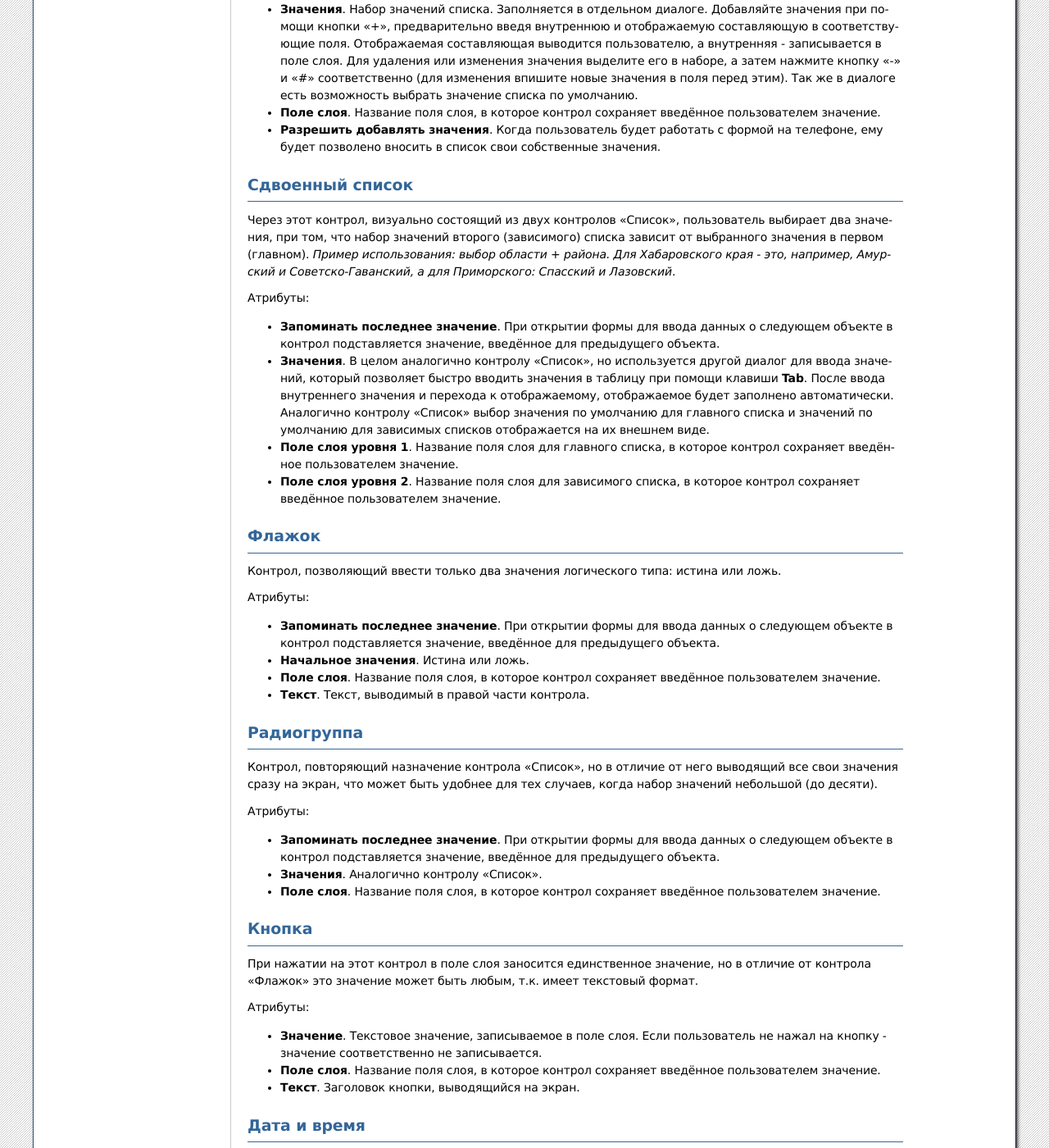
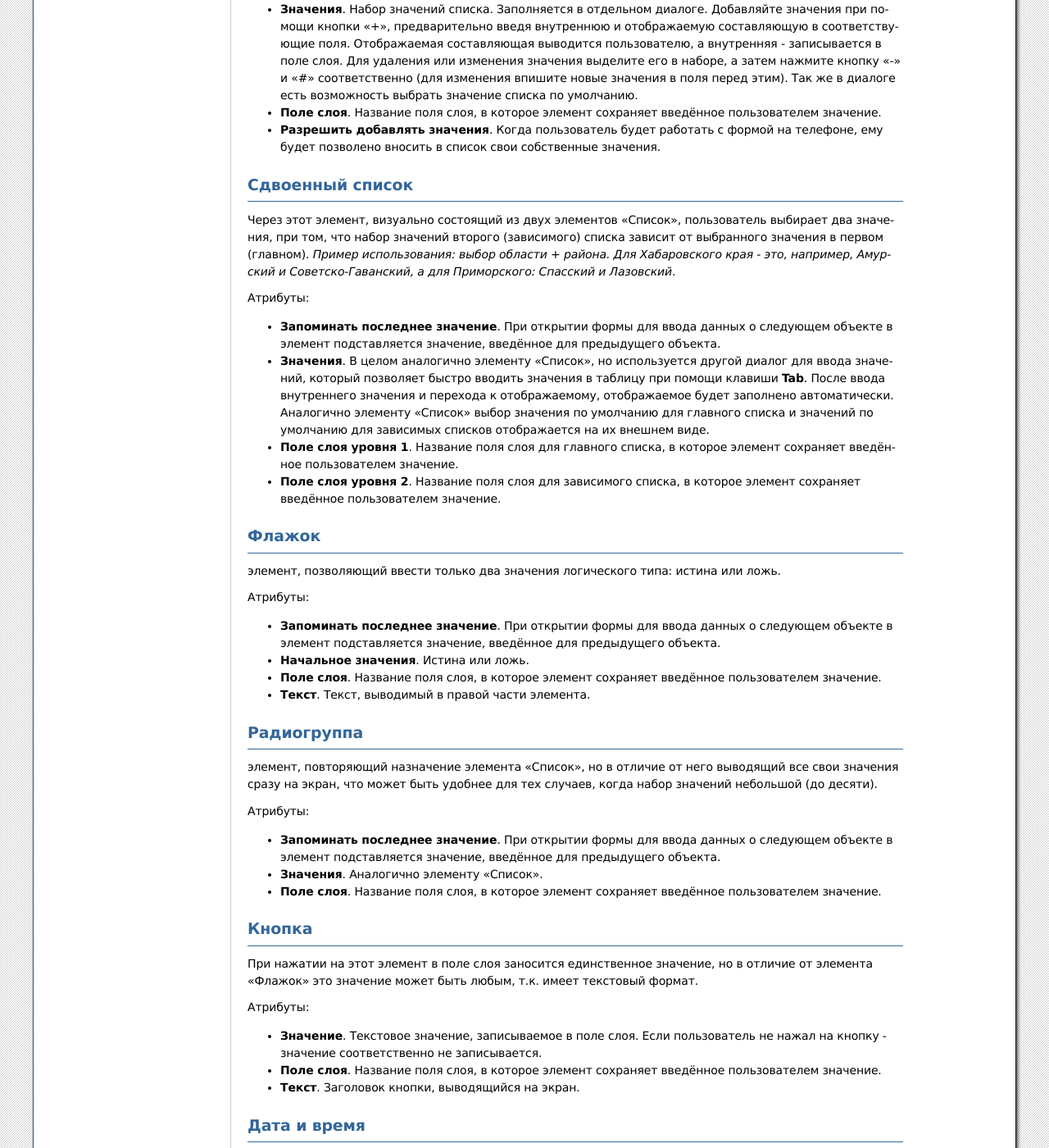
Before and after one commit to nextgis/docs_formbuilder, a Sphinx documentation site: the page built from source/controls.rst, in a window 1280 px wide and 1400 px high, scrolled down 1000 px. Shown: the whole window at 82% size. Built offline with Sphinx 7.4.7, drawn with Linux system fonts in a browser that asks for light colours; formulas are drawn with MathJax 3; some of the changed text lies outside the part shown.

Commit message:
Контролы -> Элементы формы

```diff
--- a/source/controls.rst
+++ b/source/controls.rst
@@ -2,15 +2,15 @@
 
 .. _ngfb_controls:
 
-Контролы и их атрибуты
-======================
+Элементы формы и их атрибуты
+============================
 
 .. _ngfb_control_text:
 
 Текст
 -----
 
-Простой текст, используется для декорации. *Пример типового использования - для "подписей контролов", когда над каждым контролом можно описать его назначение или название*.
+Простой текст, используется для декорации. *Пример типового использования - для "подписей элементов", когда над каждым элементом можно описать его назначение или название*.
 
 Атрибуты:
 
@@ -21,7 +21,7 @@
 Пробел
 ------
 
-Пустое пространство. *Можно использовать для создания промежутков между группами однотипных контролов*.
+Пустое пространство. *Можно использовать для создания промежутков между группами однотипных элементов*.
 
 Атрибуты отсутствуют.
 
@@ -30,14 +30,14 @@
 Текстовое поле
 --------------
 
-В этот контрол пользователь вводит текст. На итоговом устройстве может играть роль как строки (line edit), так и большого контейнера с текстом (text edit). *Пример использования: ФИО человека, собирающего данные*.
+В этот элемент пользователь вводит текст. На итоговом устройстве может играть роль как строки (line edit), так и большого контейнера с текстом (text edit). *Пример использования: ФИО человека, собирающего данные*.
 
 Атрибуты:
 
-* **Запоминать последнее значение**. При открытии формы для ввода данных о следующем объекте в контрол подставляется значение, введённое для предыдущего объекта.
-* **Макс. число строк**. Сколько максимум строк текста может ввести пользователь в этот контрол.
-* **Начальный текст**. Исходный текст контрола.
-* **Поле слоя**. Название поля слоя, в которое контрол сохраняет введённое пользователем значение.
+* **Запоминать последнее значение**. При открытии формы для ввода данных о следующем объекте в элемент подставляется значение, введённое для предыдущего объекта.
+* **Макс. число строк**. Сколько максимум строк текста может ввести пользователь в этот элемент.
+* **Начальный текст**. Исходный текст элемента.
+* **Поле слоя**. Название поля слоя, в которое элемент сохраняет введённое пользователем значение.
 * **Только цифры**. Задаёт ограничение пользователю на ввод: разрешены только цифры. Примечание: в программе не отслеживается соответствие значения этого атрибута и значения атрибута "Начальный текст".
 
 .. _ngfb_control_combobox:
@@ -45,14 +45,14 @@
 Список
 ------
 
-Через этот контрол пользователь выбирает одно значение из нескольких, заранее введённых разработчиком формы, путём нажатия на него и выбора из выпадающего меню. *Пример использования: тип животного в заповеднике*.
+Через этот элемент пользователь выбирает одно значение из нескольких, заранее введённых разработчиком формы, путём нажатия на него и выбора из выпадающего меню. *Пример использования: тип животного в заповеднике*.
 
 Атрибуты:
 
 * **Ввод с поиском**. При набирании слова в области для ввода, из списка выпадают только те значения, которые соответствуют набираемому слову.
-* **Запоминать последнее значение**. При открытии формы для ввода данных о следующем объекте в контрол подставляется значение, введённое для предыдущего объекта.
+* **Запоминать последнее значение**. При открытии формы для ввода данных о следующем объекте в элемент подставляется значение, введённое для предыдущего объекта.
 * **Значения**. Набор значений списка. Заполняется в отдельном диалоге. Добавляйте значения при помощи кнопки "+", предварительно введя внутреннюю и отображаемую составляющую в соответствующие поля. Отображаемая составляющая выводится пользователю, а внутренняя - записывается в поле слоя. Для удаления или изменения значения выделите его в наборе, а затем нажмите кнопку "-" и "#" соответственно (для изменения впишите новые значения в поля перед этим). Так же в диалоге есть возможность выбрать значение списка по умолчанию.
-* **Поле слоя**. Название поля слоя, в которое контрол сохраняет введённое пользователем значение.
+* **Поле слоя**. Название поля слоя, в которое элемент сохраняет введённое пользователем значение.
 * **Разрешить добавлять значения**. Когда пользователь будет работать с формой на телефоне, ему будет позволено вносить в список свои собственные значения.
 
 .. _ngfb_control_doublecombobox:
@@ -60,53 +60,53 @@
 Сдвоенный список
 ----------------
 
-Через этот контрол, визуально состоящий из двух контролов "Список", пользователь выбирает два значения, при том, что набор значений второго (зависимого) списка зависит от выбранного значения в первом (главном). *Пример использования: выбор области + района. Для Хабаровского края - это, например, Амурский и Советско-Гаванский, а для Приморского: Спасский и Лазовский*.
+Через этот элемент, визуально состоящий из двух элементов "Список", пользователь выбирает два значения, при том, что набор значений второго (зависимого) списка зависит от выбранного значения в первом (главном). *Пример использования: выбор области + района. Для Хабаровского края - это, например, Амурский и Советско-Гаванский, а для Приморского: Спасский и Лазовский*.
 
 Атрибуты:
 
-* **Запоминать последнее значение**. При открытии формы для ввода данных о следующем объекте в контрол подставляется значение, введённое для предыдущего объекта.
-* **Значения**. В целом аналогично контролу "Список", но используется другой диалог для ввода значений, который позволяет быстро вводить значения в таблицу при помощи клавиши **Tab**. После ввода внутреннего значения и перехода к отображаемому, отображаемое будет заполнено автоматически. Аналогично контролу "Список" выбор значения по умолчанию для главного списка и значений по умолчанию для зависимых списков отображается на их внешнем виде.
-* **Поле слоя уровня 1**.  Название поля слоя для главного списка, в которое контрол сохраняет введённое пользователем значение.
-* **Поле слоя уровня 2**.  Название поля слоя для зависимого списка, в которое контрол сохраняет введённое пользователем значение.
+* **Запоминать последнее значение**. При открытии формы для ввода данных о следующем объекте в элемент подставляется значение, введённое для предыдущего объекта.
+* **Значения**. В целом аналогично элементу "Список", но используется другой диалог для ввода значений, который позволяет быстро вводить значения в таблицу при помощи клавиши **Tab**. После ввода внутреннего значения и перехода к отображаемому, отображаемое будет заполнено автоматически. Аналогично элементу "Список" выбор значения по умолчанию для главного списка и значений по умолчанию для зависимых списков отображается на их внешнем виде.
+* **Поле слоя уровня 1**.  Название поля слоя для главного списка, в которое элемент сохраняет введённое пользователем значение.
+* **Поле слоя уровня 2**.  Название поля слоя для зависимого списка, в которое элемент сохраняет введённое пользователем значение.
 
 .. _ngfb_control_checkbox:
 
 Флажок
 ------
 
-Контрол, позволяющий ввести только два значения логического типа: истина или ложь.
+элемент, позволяющий ввести только два значения логического типа: истина или ложь.
 
 Атрибуты:
 
-* **Запоминать последнее значение**. При открытии формы для ввода данных о следующем объекте в контрол подставляется значение, введённое для предыдущего объекта.
+* **Запоминать последнее значение**. При открытии формы для ввода данных о следующем объекте в элемент подставляется значение, введённое для предыдущего объекта.
 * **Начальное значения**. Истина или ложь.
-* **Поле слоя**. Название поля слоя, в которое контрол сохраняет введённое пользователем значение.
-* **Текст**. Текст, выводимый в правой части контрола.
+* **Поле слоя**. Название поля слоя, в которое элемент сохраняет введённое пользователем значение.
+* **Текст**. Текст, выводимый в правой части элемента.
 
 .. _ngfb_control_radiogroup:
 
 Радиогруппа
 -----------
 
-Контрол, повторяющий назначение контрола "Список", но в отличие от него выводящий все свои значения сразу на экран, что может быть удобнее для тех случаев, когда набор значений небольшой (до десяти).
+элемент, повторяющий назначение элемента "Список", но в отличие от него выводящий все свои значения сразу на экран, что может быть удобнее для тех случаев, когда набор значений небольшой (до десяти).
 
 Атрибуты:
 
-* **Запоминать последнее значение**. При открытии формы для ввода данных о следующем объекте в контрол подставляется значение, введённое для предыдущего объекта.
-* **Значения**. Аналогично контролу "Список".
-* **Поле слоя**. Название поля слоя, в которое контрол сохраняет введённое пользователем значение.
+* **Запоминать последнее значение**. При открытии формы для ввода данных о следующем объекте в элемент подставляется значение, введённое для предыдущего объекта.
+* **Значения**. Аналогично элементу "Список".
+* **Поле слоя**. Название поля слоя, в которое элемент сохраняет введённое пользователем значение.
 
 .. _ngfb_control_button:
 
 Кнопка
 ------
 
-При нажатии на этот контрол в поле слоя заносится единственное значение, но в отличие от контрола "Флажок" это значение может быть любым, т.к. имеет текстовый формат.
+При нажатии на этот элемент в поле слоя заносится единственное значение, но в отличие от элемента "Флажок" это значение может быть любым, т.к. имеет текстовый формат.
 
 Атрибуты:
 
 * **Значение**. Текстовое значение, записываемое в поле слоя. Если пользователь не нажал на кнопку - значение соответственно не записывается.
-* **Поле слоя**. Название поля слоя, в которое контрол сохраняет введённое пользователем значение.
+* **Поле слоя**. Название поля слоя, в которое элемент сохраняет введённое пользователем значение.
 * **Текст**. Заголовок кнопки, выводящийся на экран.
 
 .. _ngfb_control_datetime:
@@ -118,9 +118,9 @@
 
 Атрибуты:
 
-* **Запоминать последнее значение**. При открытии формы для ввода данных о следующем объекте в контрол подставляется значение, введённое для предыдущего объекта.
+* **Запоминать последнее значение**. При открытии формы для ввода данных о следующем объекте в элемент подставляется значение, введённое для предыдущего объекта.
 * **Начальное значение**. Может быть установлено в "текущее дата/время", а может быть задано фиксированным.
-* **Поле слоя**. Название поля слоя, в которое контрол сохраняет введённое пользователем значение.
+* **Поле слоя**. Название поля слоя, в которое элемент сохраняет введённое пользователем значение.
 * **Тип**. Выбор типа значения из трёх: дата, время или дата+время.
 
 .. _ngfb_control_photo:
--- a/source/intro.rst
+++ b/source/intro.rst
@@ -10,7 +10,7 @@
 Назначение программы
 --------------------
 
-Программа **NextGIS Formbuilder** (Редактор форм NextGIS) предназначена для работы с формами сбора данных, используемых в NextGIS Mobile. Formbuilder позволяет создавать, редактировать и настраивать формы, состоящие из контролов (элементов интерфейса), используемых для ввода атрибутивной информации объектов слоя. В основе любого проекта Formbuilder лежит слой данных, который упаковывается вместе с формой в файл формата .ngfp, после чего он может быть отправлен на Android-устройство для использования в NextGIS Mobile.
+Программа **NextGIS Formbuilder** (Редактор форм NextGIS) предназначена для работы с формами сбора данных, используемых в NextGIS Mobile. Formbuilder позволяет создавать, редактировать и настраивать формы, состоящие из элементов (виджетов), используемых для ввода атрибутивной информации объектов слоя. В основе любого проекта Formbuilder лежит слой данных, который упаковывается вместе с формой в файл формата .ngfp, после чего он может быть отправлен на Android-устройство для использования в NextGIS Mobile.
 
 Документация описывает NextGIS Formbuilder версии 2.0.
 
--- a/source/workflow.rst
+++ b/source/workflow.rst
@@ -8,9 +8,9 @@
 Общая цель заключается в создании такой формы, чтобы пользователю было максимально удобно работать с ней в NextGIS Mobile и он смог собрать все необходимые данные в соответствующий слой. Типовой процесс можно разбить на следующие шаги:
 
 1. Создайте новую форму на основе слоя (есть несколько вариантов) или откройте существующую форму (файл ngfp). Отредактируйте список полей слоя, если это требуется;
-2. Создайте или импортируйте контролы, поменяйте их состав и расположение, так, чтобы на итоговом устройстве можно было заполнить все поля о каждом добавляемом объекте;
-3. Привяжите поля слоя к контролам;
-4. Настройте контролы дополнительно: измените списки значений для ввода, внешний вид и значения по умолчанию;
+2. Создайте или импортируйте элементы на форме, поменяйте их состав и расположение, так, чтобы на итоговом устройстве можно было заполнить все поля о каждом добавляемом объекте;
+3. Привяжите поля слоя к элементам формы;
+4. Настройте элементы дополнительно: измените списки значений для ввода, внешний вид и значения по умолчанию;
 5. Сохраните проект. Итоговый выбранный .ngfp файл создастся или обновится.
 
 Далее: загрузите файл .ngfp на Android-устройство и используйте его в NextGIS Mobile.
```
Also changed, not shown: source/features.rst (+6 -6 lines), source/gui.rst (+11 -11 lines).
